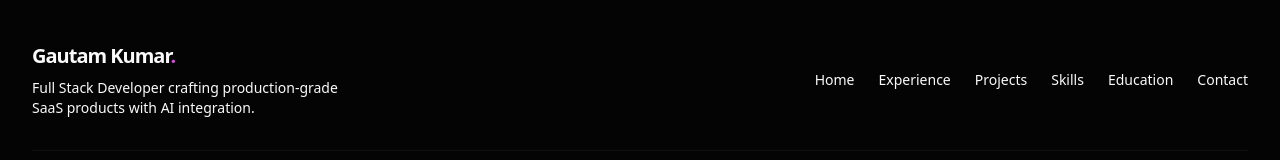
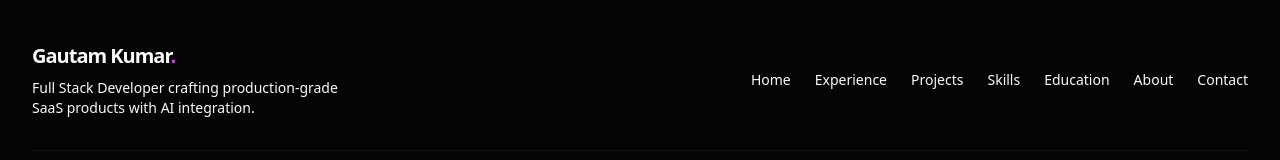
Before and after one commit to theunstopabble/gautam_portfolio, a Next.js app: page / in a window 1280 px wide. Shown: the part 7500-7660 px from the top of the page. Built offline with nearby package versions, Linux system fonts and the light colour scheme.

Commit message:
Add 'About' section link to footer

```diff
--- a/src/components/home/Footer.tsx
+++ b/src/components/home/Footer.tsx
@@ -8,6 +8,7 @@ const navLinks = [
   { name: "Projects", href: "#projects" },
   { name: "Skills", href: "#skills" },
   { name: "Education", href: "#education" },
+  { name: "About", href: "#about" },
   { name: "Contact", href: "#contact" },
 ];
 
```
